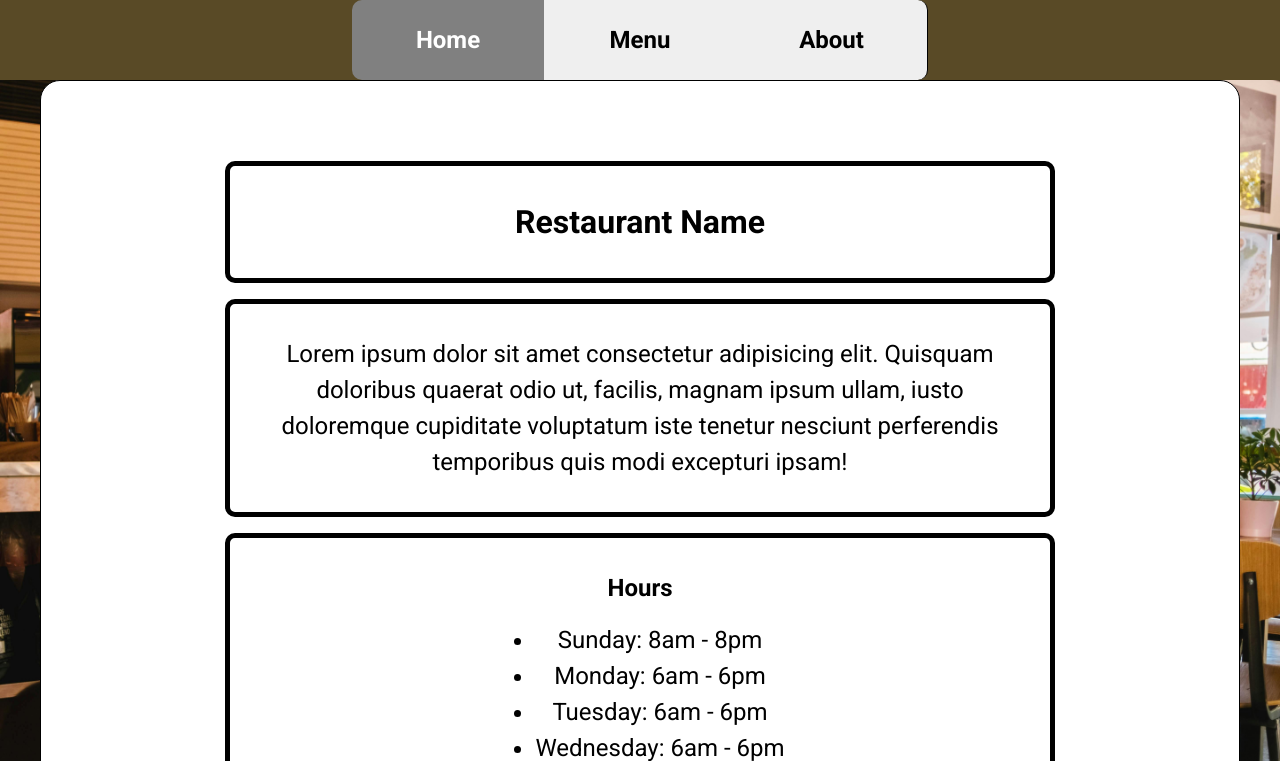
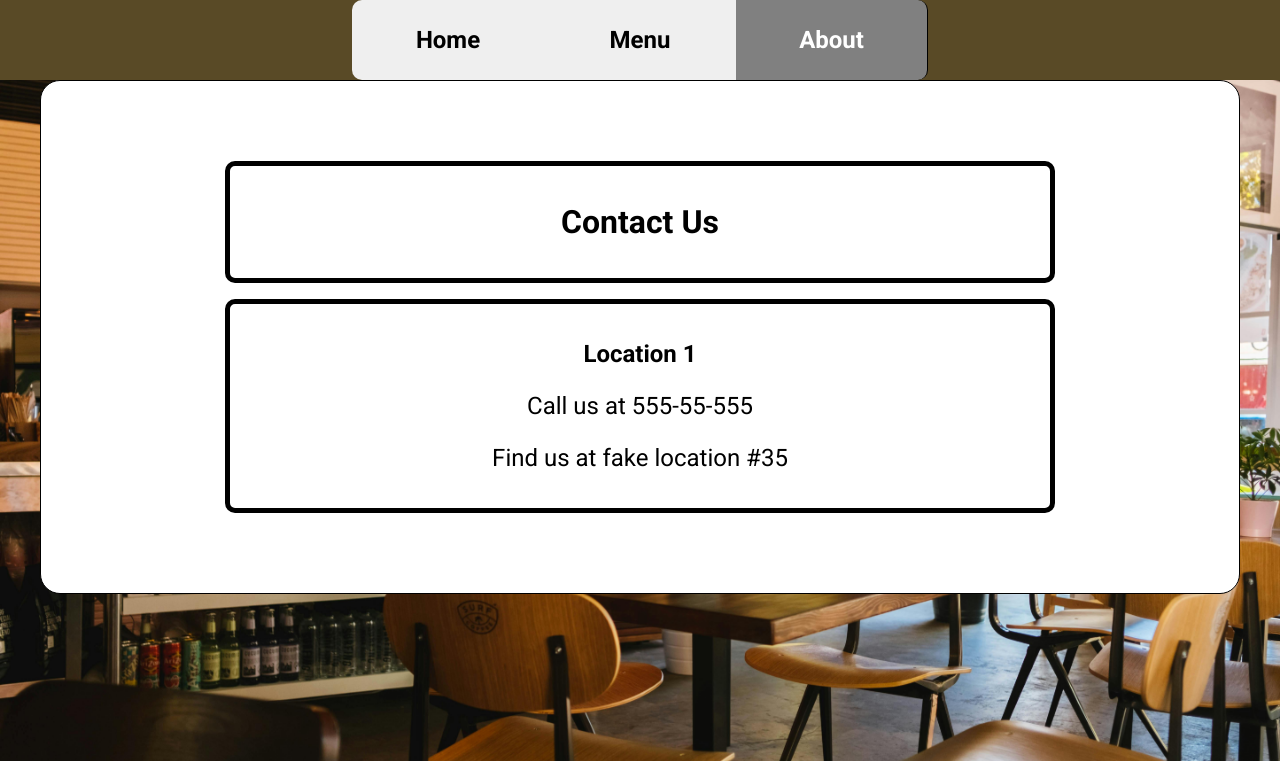
Before and after one commit to joseozuna48/restaurant-page, a website built with webpack: page src/template.html in a window 1280 px wide. Both pictures are taken after a click on the button "About". Shown: the top 761 px of the page. Built offline with nearby package versions, Linux system fonts and the light colour scheme.

Commit message:
Create about page

```diff
--- /dev/null
+++ b/src/about.js
@@ -0,0 +1,42 @@
+import { setActiveTab } from "./setActive";
+
+export function loadAbout(){
+
+    let menuContent = {}
+    let container = document.getElementById("content");
+    let menuContainer = document.createElement("div");
+
+    container.innerHTML = "";
+
+
+    // Title section
+    let title = document.createElement("h1");
+    title.textContent = "Contact Us";
+    menuContainer.appendChild(title);
+
+
+    let card = document.createElement("div");
+    let location = document.createElement("h2");
+    location.textContent = "Location 1";
+
+    let phone = document.createElement("p");
+    phone.textContent = "Call us at 555-55-555"
+
+
+    let addres = document.createElement("p");
+    addres.textContent = "Find us at fake location #35"
+
+    card.appendChild(location);
+    card.appendChild(phone)
+    card.appendChild(addres)
+
+    menuContainer.appendChild(card);
+
+
+
+
+
+    container.appendChild(menuContainer)
+    // set tab as active
+    setActiveTab("about");
+}
--- a/src/index.js
+++ b/src/index.js
@@ -1,6 +1,7 @@
 import "./styles.css";
 import { loadHome } from "./home";
 import {loadMenu} from "./menu";
+import {loadAbout} from "./about";
 
 
 loadHome();
@@ -9,9 +10,11 @@ addListeners();
 function addListeners(){
     let home = document.querySelector("nav button.home");
     let menu = document.querySelector("nav button.menu");
+    let about = document.querySelector("nav button.about");
 
     home.addEventListener("click", loadHome);
     menu.addEventListener("click", loadMenu);
+    about.addEventListener("click", loadAbout);
 
 
 
--- a/src/styles.css
+++ b/src/styles.css
@@ -58,7 +58,7 @@ html{
     background-size:cover;
     background-repeat: no-repeat;
     position: relative;
-    min-height: 100%;
+    min-height: 100vh;
     padding-bottom: 50px;
     background-attachment: fixed;
 
```
